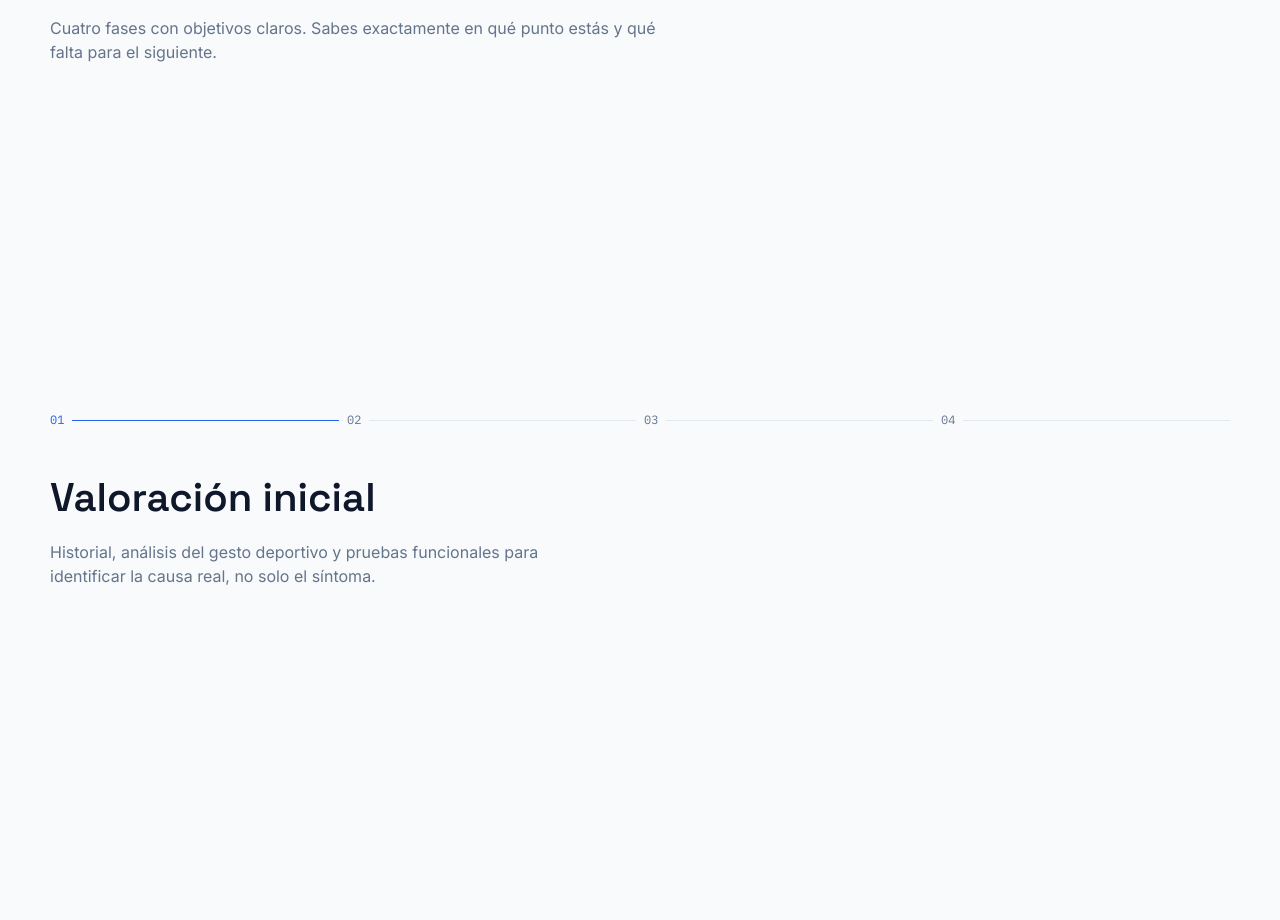
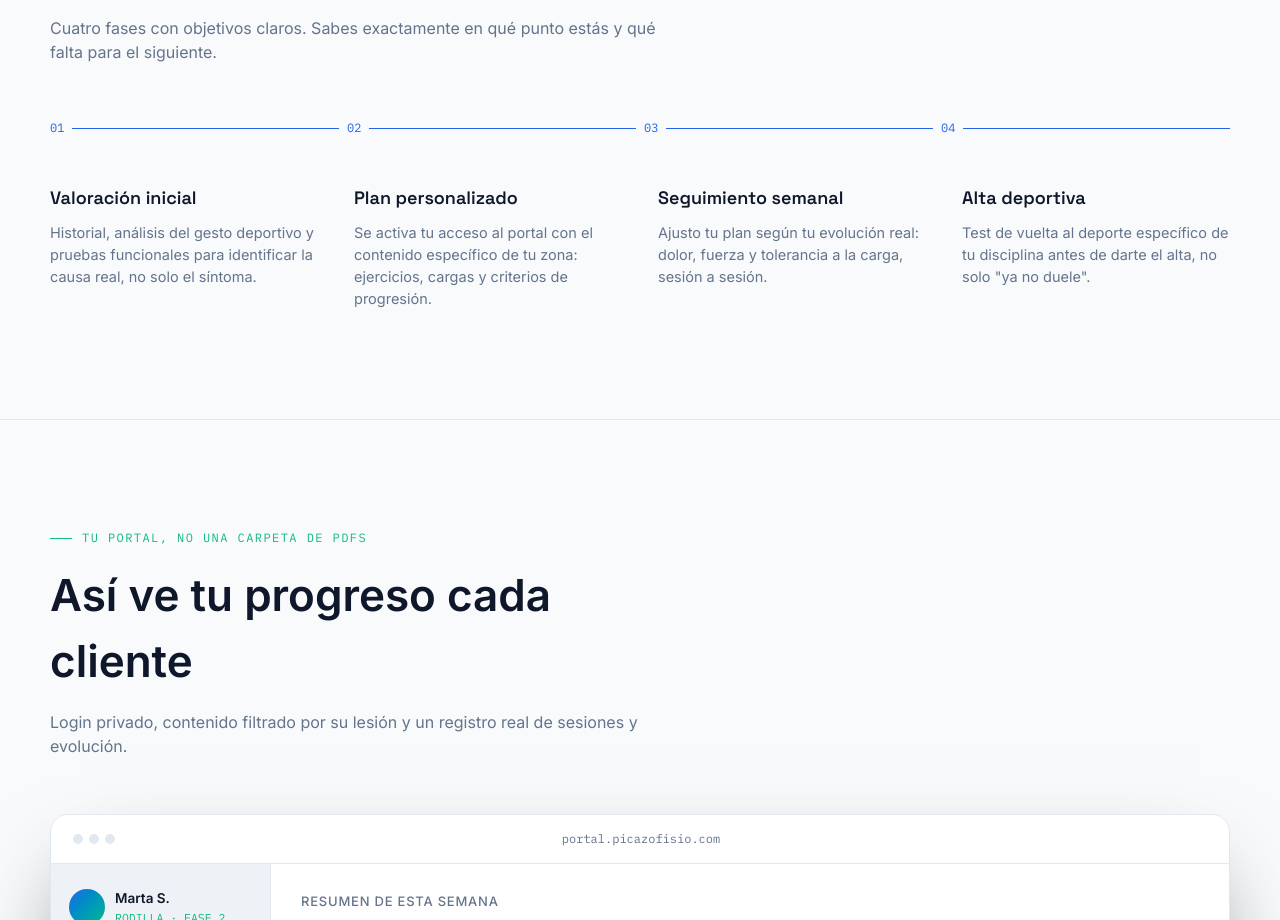
Before and after one commit to Carlosmasso/fisio-picazo, a Next.js app: page / in a window 1280 px wide. Shown: the part 1960-2880 px from the top of the page. Built offline with nearby package versions, Linux system fonts and the light colour scheme; no server answers.

Commit message:
revert effect nnew

```diff
--- a/app/components/MethodSection.js
+++ b/app/components/MethodSection.js
@@ -4,71 +4,65 @@ import { useEffect, useRef, useState } from "react";
 import { methodSteps } from "../lib/site-content";
 
 export default function MethodSection() {
-  const containerRef = useRef(null);
-  const [activeIndex, setActiveIndex] = useState(0);
+  const ref = useRef(null);
+  const [shown, setShown] = useState(false);
 
   useEffect(() => {
-    function onScroll() {
-      const el = containerRef.current;
+    const el = ref.current;
     if (!el) return;
-      const rect = el.getBoundingClientRect();
-      const scrollableHeight = rect.height - window.innerHeight;
-      if (scrollableHeight <= 0) return;
-      const progress = Math.min(1, Math.max(0, -rect.top / scrollableHeight));
-      const index = Math.min(methodSteps.length - 1, Math.floor(progress * methodSteps.length));
-      setActiveIndex(index);
+
+    const observer = new IntersectionObserver(
+      ([entry]) => {
+        if (entry.isIntersecting) {
+          setShown(true);
+          observer.disconnect();
         }
-    onScroll();
-    window.addEventListener("scroll", onScroll, { passive: true });
-    window.addEventListener("resize", onScroll);
-    return () => {
-      window.removeEventListener("scroll", onScroll);
-      window.removeEventListener("resize", onScroll);
-    };
+      },
+      { threshold: 0.2 }
+    );
+    observer.observe(el);
+    return () => observer.disconnect();
   }, []);
 
   return (
-    <div ref={containerRef} style={{ height: `${methodSteps.length * 70}vh` }} className="relative">
-      <div className="sticky top-0 flex h-screen flex-col justify-center gap-10">
-        <div className="flex items-center gap-2">
+    <div ref={ref}>
+      <div className="mb-12 flex items-center gap-2">
         {methodSteps.map((step, i) => (
           <div key={step.num} className="flex flex-1 items-center gap-2">
             <span
               className={`shrink-0 font-mono text-xs transition-colors duration-500 ${
-                  i === activeIndex ? "text-ember" : "text-muted"
+                shown ? "text-ember" : "text-muted"
               }`}
+              style={{ transitionDelay: shown ? `${i * 150}ms` : "0ms" }}
             >
               {step.num}
             </span>
+            <span className="relative h-px flex-1 overflow-hidden bg-line">
               <span
-                className={`h-px flex-1 transition-colors duration-500 ${
-                  i <= activeIndex ? "bg-ember" : "bg-line"
+                className={`absolute inset-y-0 left-0 w-full origin-left bg-ember transition-transform duration-700 ease-out ${
+                  shown ? "scale-x-100" : "scale-x-0"
                 }`}
+                style={{ transitionDelay: shown ? `${i * 150}ms` : "0ms" }}
               />
+            </span>
           </div>
         ))}
       </div>
 
-        <div className="relative min-h-[220px] sm:min-h-[160px]">
+      <div className="grid gap-9 sm:grid-cols-2 lg:grid-cols-4">
         {methodSteps.map((step, i) => (
           <div
             key={step.num}
-              className={`absolute inset-0 transition-all duration-500 ${
-                i === activeIndex
-                  ? "translate-y-0 opacity-100"
-                  : i < activeIndex
-                    ? "-translate-y-6 opacity-0 pointer-events-none"
-                    : "translate-y-6 opacity-0 pointer-events-none"
+            className={`transition-all duration-700 ease-out ${
+              shown ? "translate-y-0 opacity-100" : "translate-y-6 opacity-0"
             }`}
+            style={{ transitionDelay: shown ? `${i * 150}ms` : "0ms" }}
           >
-              <h3 className="mb-3 font-display text-[clamp(26px,4vw,40px)] font-semibold">
-                {step.title}
-              </h3>
-              <p className="max-w-[560px] text-base text-muted">{step.description}</p>
+            <h3 className="mb-2.5 font-display text-lg font-semibold">{step.title}</h3>
+            <p className="text-[14.5px] text-muted">{step.description}</p>
           </div>
         ))}
       </div>
     </div>
-    </div>
   );
 }
--- a/app/components/ProgramHistory.js
+++ b/app/components/ProgramHistory.js
@@ -25,7 +25,7 @@ export default function ProgramHistory({ programs }) {
                 <span className="rounded-md border border-line px-2.5 py-1 font-mono text-[11px] text-muted">
                   {statusLabel[p.status] ?? p.status}
                 </span>
-                <span className="text-muted transition-transform group-open:rotate-180">⌄</span>
+                <span className="h-[25px] text-muted transition-transform group-open:rotate-180">⌄</span>
               </span>
             </summary>
             <div className="border-t border-line px-4 py-3">
--- a/app/page.js
+++ b/app/page.js
@@ -67,7 +67,9 @@ export default function Home() {
               description="Cuatro fases con objetivos claros. Sabes exactamente en qué punto estás y qué falta para el siguiente."
             />
           </Reveal>
-          <MethodSection />
+          <Reveal>
+            <MethodSection />
+          </Reveal>
         </div>
       </section>
 
```
Also changed, not shown: 1 other file (tests, documents, lock files or other folders). Lines whose indentation alone changed are shown as unchanged.
